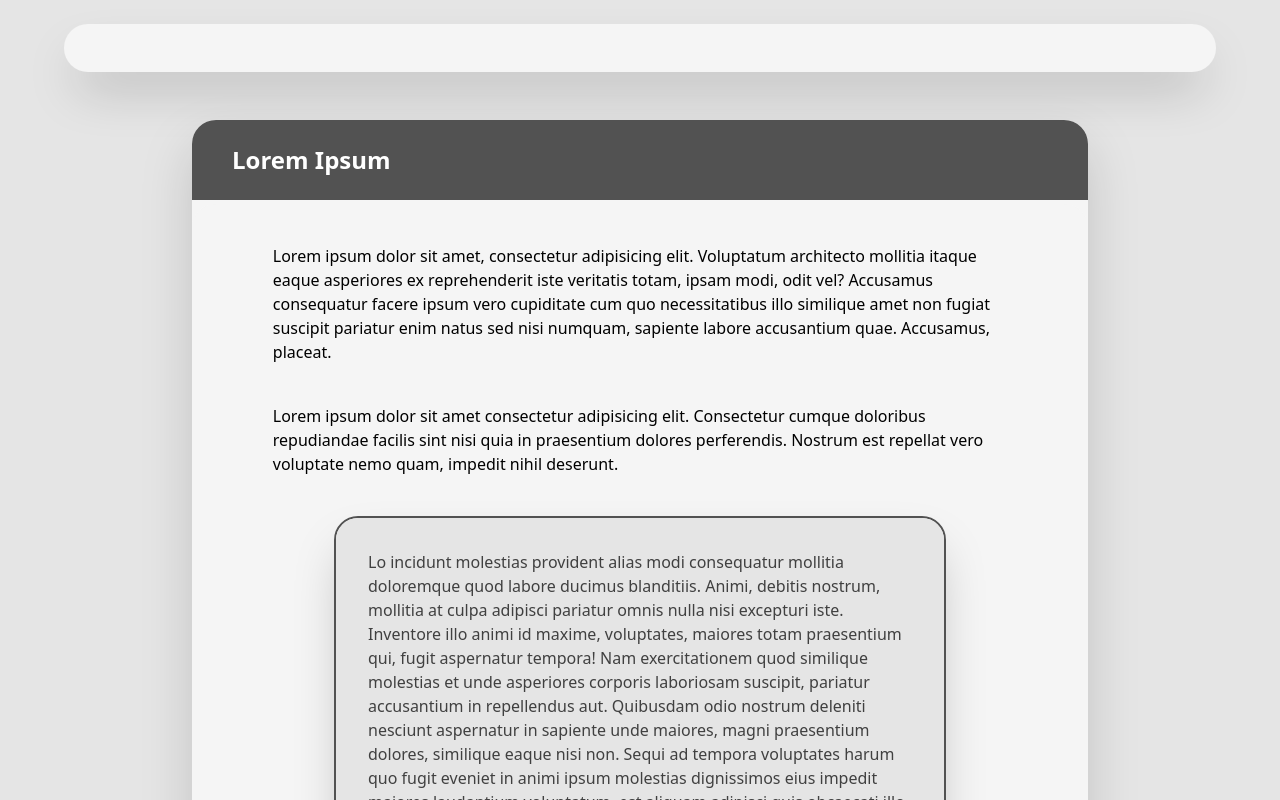
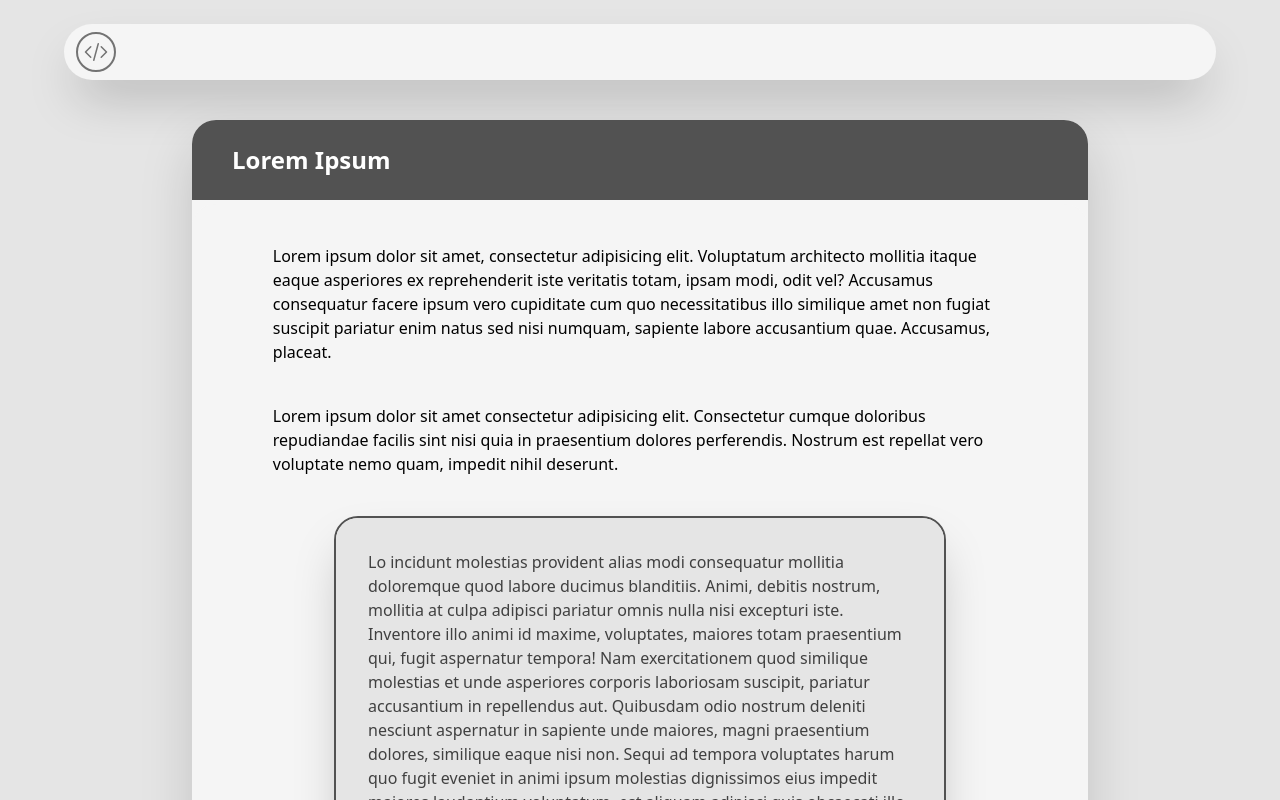
Before and after one commit to CadmusKei/ciq, a Next.js app: page / in a window 1280 px wide. Built offline with nearby package versions, Linux system fonts and the light colour scheme.

Commit message:
add home button

```diff
--- a/src/app/components/Bar.js
+++ b/src/app/components/Bar.js
@@ -1,7 +1,10 @@
+import HomeButton from "./HomeButton";
 
 export default function Bar() {
     return (
-        <div className="w-[90%] h-[6%] top-[3%] bg-neutral-100 rounded-full shadow-2xl
-        absolute" ></div>
+        <div className="w-[90%] h-[7%] top-[3%] bg-neutral-100 rounded-full shadow-2xl
+        absolute flex p-3 items-center justiy-start" >
+            <HomeButton></HomeButton>
+        </div>
     );
 }
--- /dev/null
+++ b/src/app/components/HomeButton.js
@@ -0,0 +1,22 @@
+
+
+export default function HomeButton({onClick}) {
+    return (
+        <div className="w-10 h-10 border-2 rounded-full border-neutral-500
+        flex items-center justify-center
+        hover:bg-neutral-500 transtion duration-300">
+            <svg
+                viewBox="0 0 24 24"
+                fill="currentColor"
+                className={`w-6 h-6 fill-neutral-500
+                    hover:fill-neutral-200 transition duration-200`}
+            >
+
+            <path fillRule="evenodd"
+            d="M14.447 3.026a.75.75 0 0 1 .527.921l-4.5 16.5a.75.75 0 0 1-1.448-.394l4.5-16.5a.75.75 0 0 1 .921-.527ZM16.72 6.22a.75.75 0 0 1 1.06 0l5.25 5.25a.75.75 0 0 1 0 1.06l-5.25 5.25a.75.75 0 1 1-1.06-1.06L21.44 12l-4.72-4.72a.75.75 0 0 1 0-1.06Zm-9.44 0a.75.75 0 0 1 0 1.06L2.56 12l4.72 4.72a.75.75 0 0 1-1.06 1.06L.97 12.53a.75.75 0 0 1 0-1.06l5.25-5.25a.75.75 0 0 1 1.06 0Z"
+            clipRule="evenodd" />
+
+            </svg>
+        </div>
+    );
+}
--- a/src/app/components/PlayButton.js
+++ b/src/app/components/PlayButton.js
@@ -1,11 +1,11 @@
 
 
-export default function PlayButton() {
+export default function PlayButton({onClick}) {
     return (
         <div className="w-10 h-10 border-2 rounded-lg border-neutral-400
         hover:border-neutral-300 transition duration-300
         flex items-center justify-center bg-neutral-600
-        hover:bg-neutral-500 transtion duration-300">
+        hover:bg-neutral-500">
             <svg
                 viewBox="0 0 24 24"
                 fill="currentColor"
```
Also changed, not shown: public/Play.svg (deleted).
